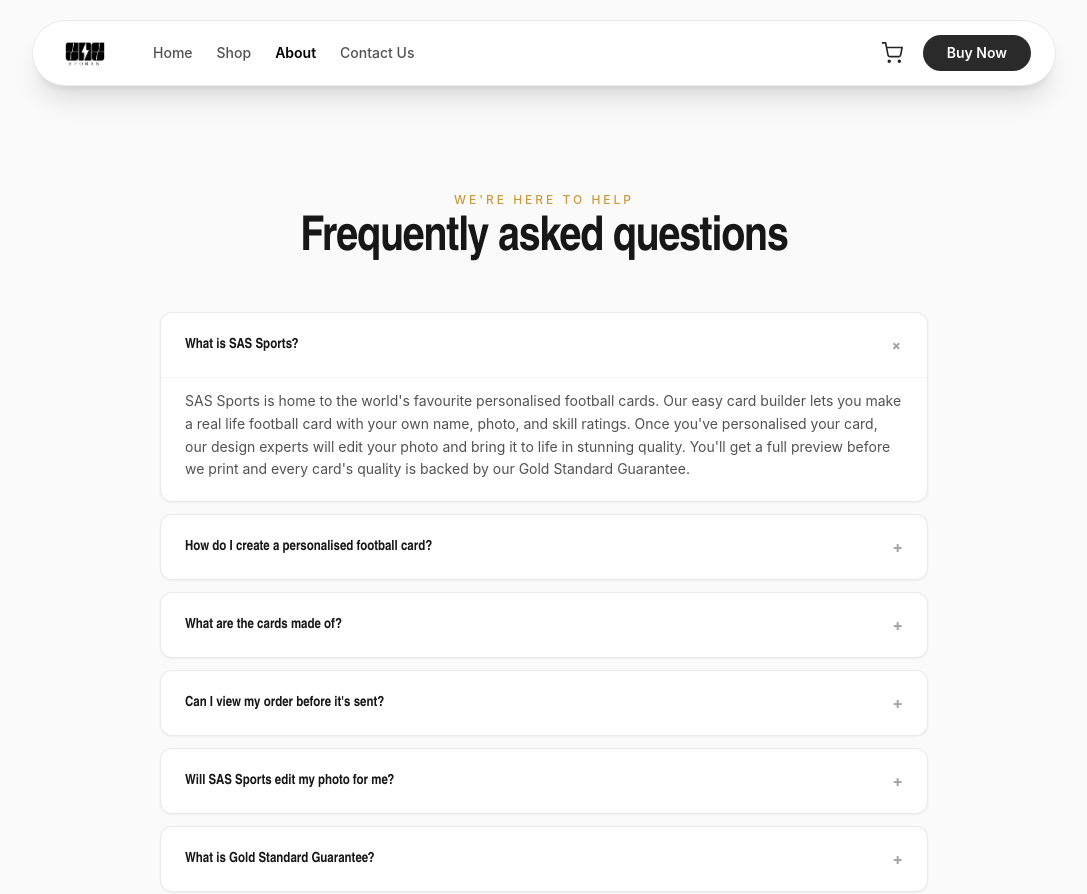
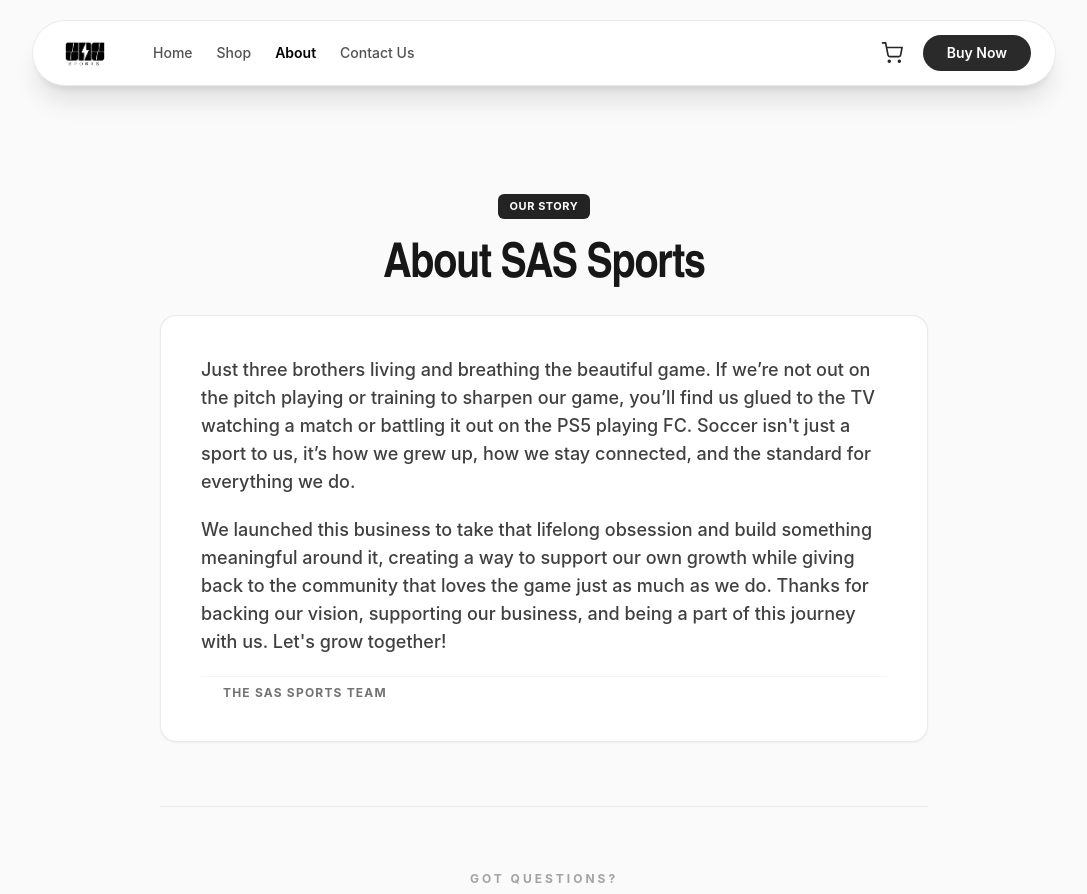
Before and after one commit to thivaharan-selvanayagam/football, a Next.js app: page /faq in a window 1280 px wide. Shown: the top 894 px of the page, without its empty margins (96-1183 px from the left). Built offline with nearby package versions, Linux system fonts and the light colour scheme.

Commit message:
faq added about content

```diff
--- a/app/faq/page.tsx
+++ b/app/faq/page.tsx
@@ -1,5 +1,6 @@
 "use client";
 import { useState } from "react";
+import Link from "next/link";
 
 const FAQS = [
   {
@@ -36,18 +37,47 @@
   },
 ];
 
-export default function FaqPage() {
+export default function AboutPage() {
   const [open, setOpen] = useState<number | null>(0);
 
   return (
-    <section className="w-full min-h-screen bg-neutral-50 text-neutral-900 flex items-center justify-center py-16 px-6 sm:px-12 md:px-24">
-      <div className="w-full max-w-3xl mx-auto">
-        <p className="uppercase tracking-[0.25em] text-gold text-xs mb-2 text-center font-medium">
-          We're here to help
+    <section className="w-full min-h-screen bg-neutral-50 text-neutral-900 py-16 px-6 sm:px-12 md:px-24">
+      <div className="w-full max-w-3xl mx-auto space-y-16">
+
+        {/* ⚽ ABOUT US STORY SECTION */}
+        <div className="text-center space-y-6">
+          <span className="inline-block bg-[#232323] text-white text-[11px] font-bold px-3 py-1 rounded-md tracking-wider uppercase">
+            Our Story
+          </span>
+          <h1 className="font-display text-4xl sm:text-5xl font-black text-neutral-900 tracking-tight leading-none">
+            About SAS Sports
+          </h1>
+
+          <div className="bg-white rounded-2xl border border-neutral-200/80 p-8 sm:p-10 shadow-sm text-left space-y-5">
+            <p className="text-neutral-700 text-base sm:text-lg leading-relaxed font-medium">
+              Just three brothers living and breathing the beautiful game. If we’re not out on the pitch playing or training to sharpen our game, you’ll find us glued to the TV watching a match or battling it out on the PS5 playing FC. Soccer isn't just a sport to us, it’s how we grew up, how we stay connected, and the standard for everything we do.
             </p>
-        <h1 className="font-display text-4xl sm:text-5xl font-black text-neutral-900 tracking-tight text-center mb-12 leading-none">
-          Frequently asked questions
-        </h1>
+            <p className="text-neutral-700 text-base sm:text-lg leading-relaxed font-medium">
+              We launched this business to take that lifelong obsession and build something meaningful around it, creating a way to support our own growth while giving back to the community that loves the game just as much as we do. Thanks for backing our vision, supporting our business, and being a part of this journey with us. Let's grow together!
+            </p>
+
+            <div className="pt-2 flex items-center gap-3 border-t border-neutral-100">
+              <span className="w-2.5 h-2.5 rounded-full bg-emerald-600" />
+              <span className="text-xs font-bold text-neutral-500 uppercase tracking-widest">
+                The SAS Sports Team
+              </span>
+            </div>
+          </div>
+        </div>
+
+        {/* ❓ FREQUENTLY ASKED QUESTIONS SECTION */}
+        <div className="border-t border-neutral-200/80 pt-16">
+          <p className="uppercase tracking-[0.25em] text-neutral-400 text-xs mb-2 text-center font-bold">
+            Got Questions?
+          </p>
+          <h2 className="font-display text-3xl sm:text-4xl font-black text-neutral-900 tracking-tight text-center mb-10 leading-tight">
+            Frequently Asked Questions
+          </h2>
 
           <div className="space-y-3">
             {FAQS.map((f, i) => (
@@ -72,10 +102,12 @@
 
           <p className="text-center text-sm text-neutral-600 mt-10">
             Still need help?{" "}
-          <a href="/support" className="text-neutral-900 font-bold underline underline-offset-4 hover:text-black">
+            <Link href="/support" className="text-neutral-900 font-bold underline underline-offset-4 hover:text-black">
               Contact our support team
-          </a>
+            </Link>
           </p>
+        </div>
+
       </div>
     </section>
   );
```
Lines whose indentation alone changed are shown as unchanged.
